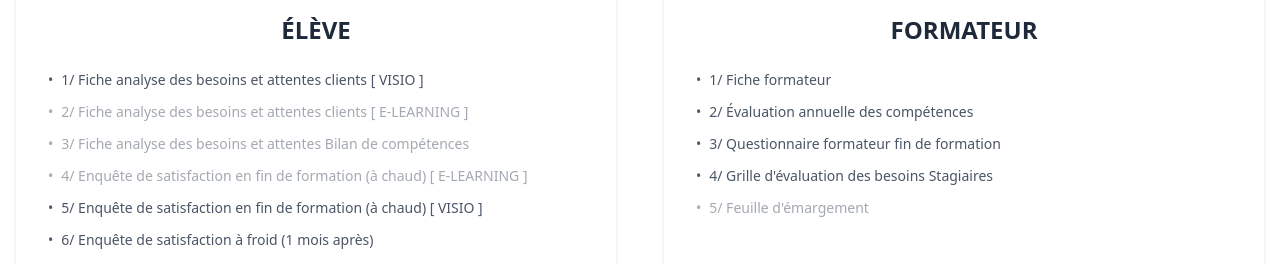
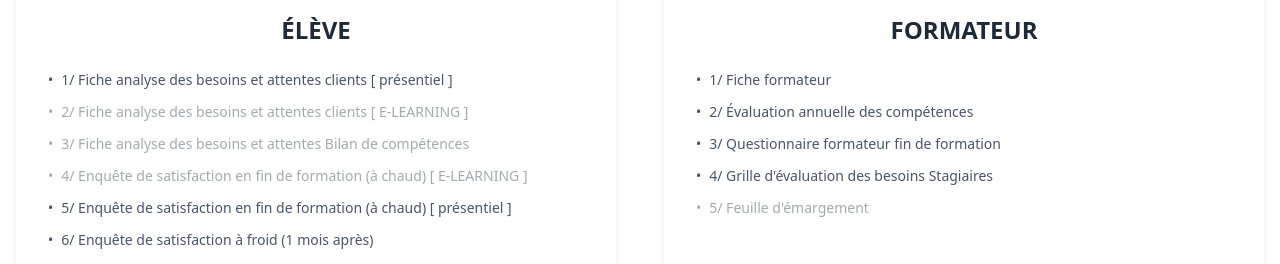
Before and after one commit to younesbennaceur/THDS-Learning, a React (Vite) app: page /questionnaires in a window 1280 px wide. Shown: the part 530-794 px from the top of the page. Built offline with nearby package versions, Linux system fonts and the light colour scheme.

Commit message:
edit content

```diff
--- a/src/pages/Formulaires.jsx
+++ b/src/pages/Formulaires.jsx
@@ -7,11 +7,11 @@ const formulairesData = {
     title: "ÉLÈVE",
     icon: GraduationCap,
     items: [
-      { id: 1, text: "1/ Fiche analyse des besoins et attentes clients [ VISIO ]", link: "/formulaires/eleve/Fiche-analyse-des-besoins-et-attentes-clients" },
+      { id: 1, text: "1/ Fiche analyse des besoins et attentes clients [ présentiel ]", link: "/formulaires/eleve/Fiche-analyse-des-besoins-et-attentes-clients" },
       { id: 2, text: "2/ Fiche analyse des besoins et attentes clients [ E-LEARNING ]" },
       { id: 3, text: "3/ Fiche analyse des besoins et attentes Bilan de compétences" },
       { id: 4, text: "4/ Enquête de satisfaction en fin de formation (à chaud) [ E-LEARNING ]"},
-      { id: 5, text: "5/ Enquête de satisfaction en fin de formation (à chaud) [ VISIO ]", link: "/formulaires/eleve/ENQUÊTE-DE-SATISFACTION-EN-FIN-DE-FORMATION" },
+      { id: 5, text: "5/ Enquête de satisfaction en fin de formation (à chaud) [ présentiel ]", link: "/formulaires/eleve/ENQUÊTE-DE-SATISFACTION-EN-FIN-DE-FORMATION" },
       { id: 6, text: "6/ Enquête de satisfaction à froid (1 mois après)", link: "/formulaires/eleve/ENQUÊTE-DE-SATISFACTION-À-FROID-(1-MOIS-APRÈS)" },
       { id: 7, text: "7/ Questionnaire bilan de compétences",  },
       { id: 8, text: "8/ Questionnaire bilan de compétences à 6 mois",},
```
